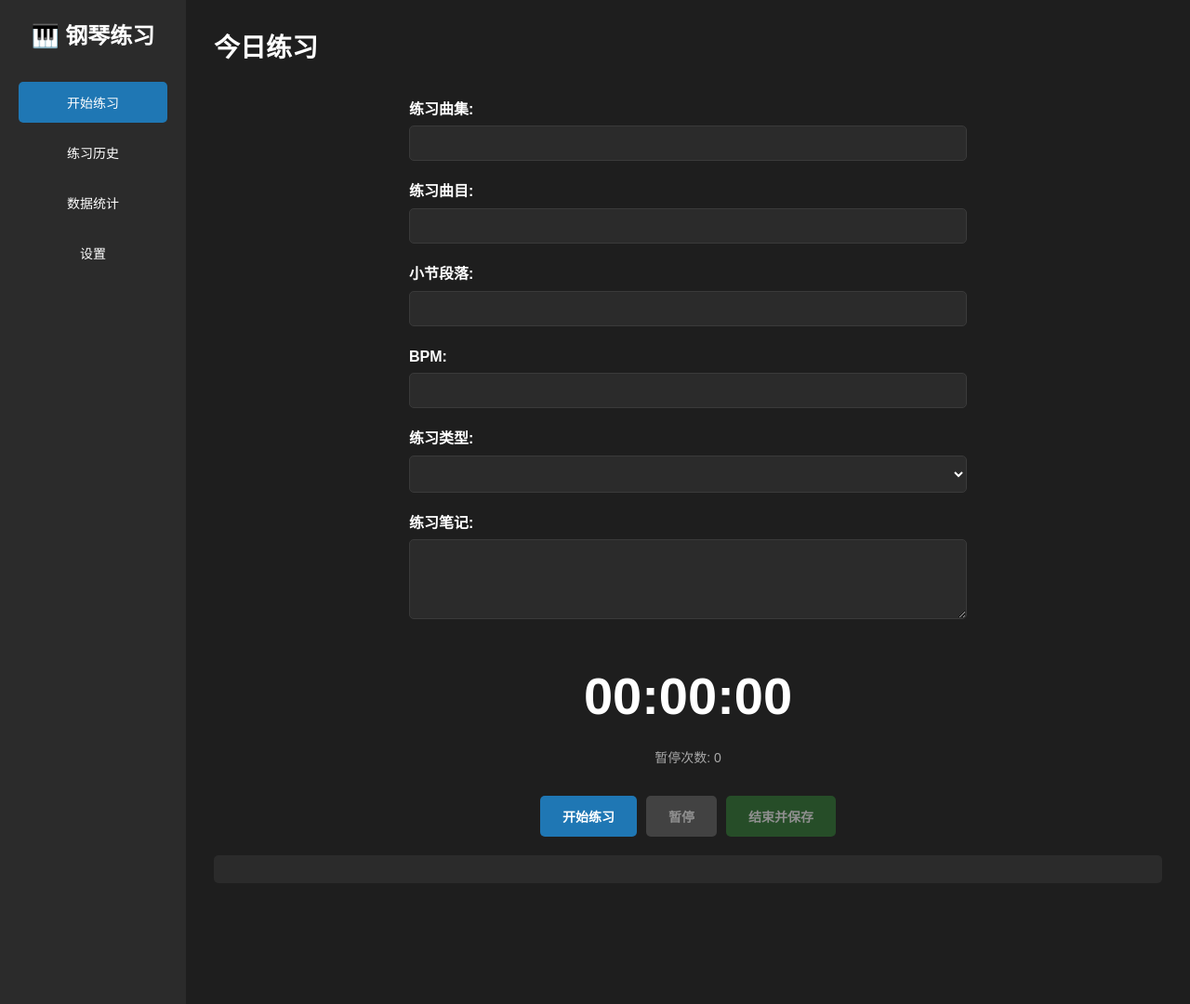
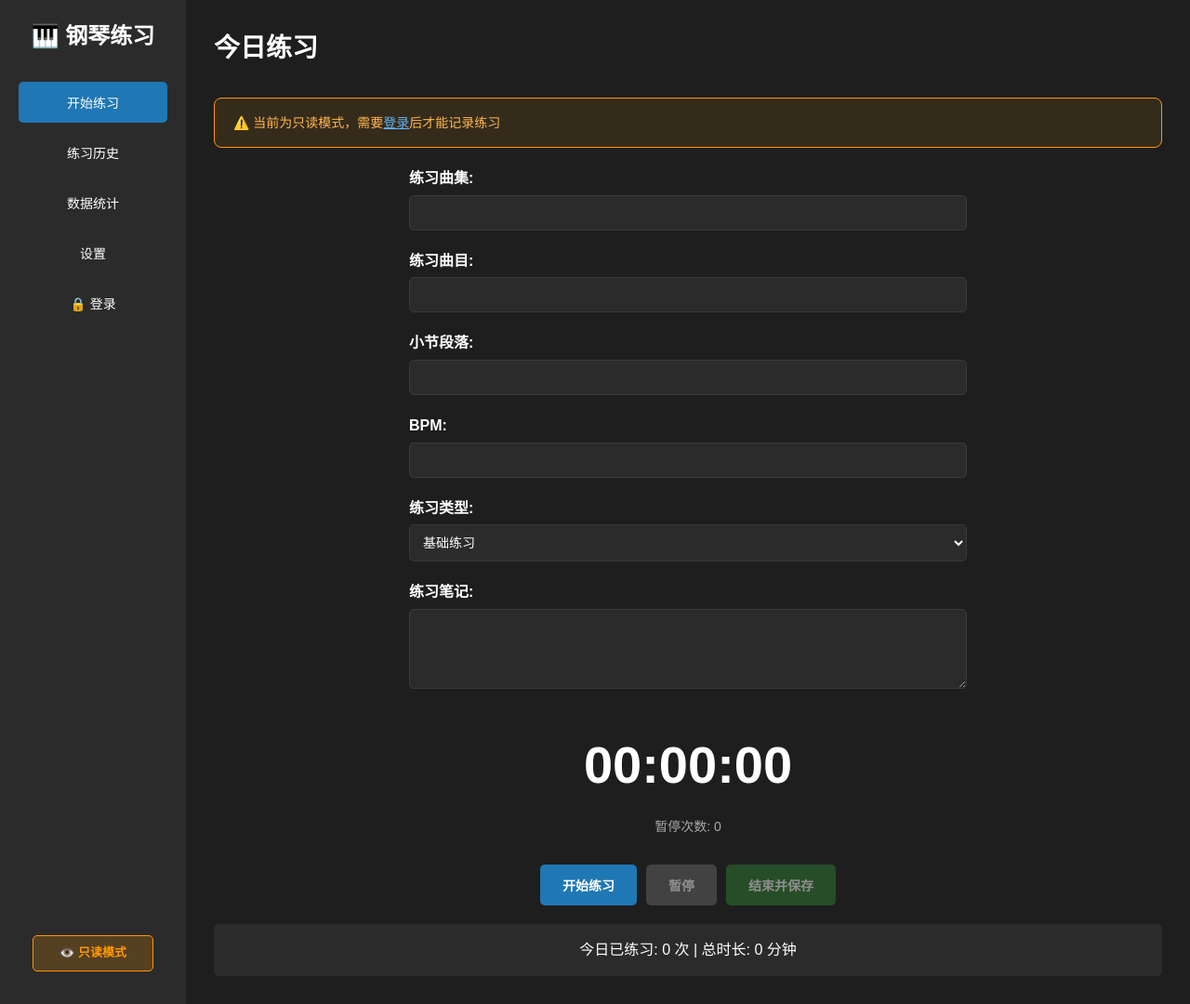
Before and after one commit to Tampastan/PianoPractice, a Flask app: page / in a window 1280 px wide. Shown: the whole page at 93% size. Run offline with Flask 3, Linux system fonts and the light colour scheme; data comes from the database, SQL or seed files in the repository; data that the repository does not hold is empty.

Commit message:
Update index.html

```diff
--- a/templates/index.html
+++ b/templates/index.html
@@ -8,7 +8,6 @@
 </head>
 <body>
     <div class="container">
-        <!-- 侧边栏 -->
         <aside class="sidebar">
             <div class="logo">
                 <h1>🎹 钢琴练习</h1>
@@ -18,14 +17,28 @@
                 <button class="nav-btn" data-page="history">练习历史</button>
                 <button class="nav-btn" data-page="stats">数据统计</button>
                 <button class="nav-btn" data-page="settings">设置</button>
+                <button class="nav-btn" data-page="login" id="login-nav-btn">
+                    <span id="login-status">🔒 登录</span>
+                </button>
             </nav>
+
+            <div id="auth-status" class="auth-status">
+                <div id="readonly-badge" class="status-badge readonly">
+                    👁️ 只读模式
+                </div>
+                <div id="admin-badge" class="status-badge admin" style="display: none;">
+                    ✅ 已登录
+                </div>
+            </div>
         </aside>
 
-        <!-- 主内容区 -->
         <main class="main-content">
-            <!-- 练习页面 -->
             <div id="practice-page" class="page active">
                 <h2 class="page-title">今日练习</h2>
+
+                <div id="readonly-notice" class="notice-box warning">
+                    ⚠️ 当前为只读模式，需要<a href="#" onclick="showPage('login'); return false;">登录</a>后才能记录练习
+                </div>
 
                 <div class="practice-form">
                     <div class="form-group">
@@ -71,7 +84,6 @@
                 <div id="today-stats" class="stats-summary"></div>
             </div>
 
-            <!-- 练习历史页面 -->
             <div id="history-page" class="page">
                 <h2 class="page-title">练习历史</h2>
 
@@ -93,7 +105,7 @@
                     </label>
                 </div>
 
-                <div class="action-buttons">
+                <div class="action-buttons admin-only">
                     <button class="btn btn-success" onclick="showAddRecordDialog()">➕ 新增记录</button>
                     <button class="btn btn-primary" onclick="editSelectedRecord()">✏️ 编辑选中</button>
                     <button class="btn btn-danger" onclick="deleteSelectedRecords()">🗑️ 删除选中</button>
@@ -103,7 +115,7 @@
                     <table id="history-table">
                         <thead>
                             <tr>
-                                <th><input type="checkbox" id="select-all"></th>
+                                <th class="admin-only"><input type="checkbox" id="select-all"></th>
                                 <th>日期</th>
                                 <th>开始</th>
                                 <th>结束</th>
@@ -122,7 +134,6 @@
                 </div>
             </div>
 
-            <!-- 数据统计页面 -->
             <div id="stats-page" class="page">
                 <h2 class="page-title">数据统计</h2>
 
@@ -152,33 +163,36 @@
                 </div>
             </div>
 
-            <!-- 设置页面 -->
             <div id="settings-page" class="page">
                 <h2 class="page-title">设置</h2>
+
+                <div id="settings-readonly-notice" class="notice-box warning admin-only-hide">
+                    ⚠️ 当前为只读模式，需要<a href="#" onclick="showPage('login'); return false;">登录</a>后才能修改设置
+                </div>
 
                 <div class="settings-container">
                     <div class="settings-section">
                         <h3>练习曲集</h3>
                         <div id="collections-editor" class="options-editor sortable-list"></div>
-                        <button class="btn btn-primary btn-sm" onclick="addOption('collections')">+ 新增</button>
+                        <button class="btn btn-primary btn-sm admin-only" onclick="addOption('collections')">+ 新增</button>
                     </div>
 
                     <div class="settings-section">
                         <h3>练习曲目</h3>
                         <div id="pieces-editor" class="options-editor sortable-list"></div>
-                        <button class="btn btn-primary btn-sm" onclick="addOption('pieces')">+ 新增</button>
+                        <button class="btn btn-primary btn-sm admin-only" onclick="addOption('pieces')">+ 新增</button>
                     </div>
 
                     <div class="settings-section">
                         <h3>小节段落</h3>
                         <div id="sections-editor" class="options-editor sortable-list"></div>
-                        <button class="btn btn-primary btn-sm" onclick="addOption('sections')">+ 新增</button>
+                        <button class="btn btn-primary btn-sm admin-only" onclick="addOption('sections')">+ 新增</button>
                     </div>
 
                     <div class="settings-section">
                         <h3>练习类型</h3>
                         <div id="practice-types-editor" class="options-editor sortable-list"></div>
-                        <button class="btn btn-primary btn-sm" onclick="addOption('practice_types')">+ 新增</button>
+                        <button class="btn btn-primary btn-sm admin-only" onclick="addOption('practice_types')">+ 新增</button>
                     </div>
 
                     <div class="settings-section full-width">
@@ -189,7 +203,7 @@
                                 <p class="description">将所有练习记录导出为备份文件</p>
                                 <button class="btn btn-success" onclick="exportData()">导出数据</button>
                             </div>
-                            <div class="management-item">
+                            <div class="management-item admin-only">
                                 <p>📥 <strong>导入数据</strong></p>
                                 <p class="description">从备份文件导入数据（会覆盖现有数据）</p>
                                 <input type="file" id="import-file" accept=".db" style="display: none;">
@@ -199,10 +213,48 @@
                     </div>
                 </div>
             </div>
+
+            <div id="login-page" class="page">
+                <div class="login-container">
+                    <h2 class="page-title">🔐 管理员登录</h2>
+
+                    <div id="login-form-container">
+                        <div class="login-box">
+                            <p class="login-description">
+                                当前为只读模式，登录后可以：
+                            </p>
+                            <ul class="login-features">
+                                <li>✅ 记录练习数据</li>
+                                <li>✅ 编辑和删除记录</li>
+                                <li>✅ 修改设置选项</li>
+                                <li>✅ 导入数据</li>
+                            </ul>
+
+                            <form id="login-form">
+                                <div class="form-group">
+                                    <label>请输入密码:</label>
+                                    <input type="password" id="password-input" class="login-password"
+                                           placeholder="请输入密码" required autofocus>
+                                </div>
+                                <button type="submit" class="btn btn-primary btn-block">登录</button>
+                            </form>
+
+                            <div id="login-error" class="error-message" style="display: none;"></div>
+                        </div>
+                    </div>
+
+                    <div id="logged-in-container" style="display: none;">
+                        <div class="login-box success">
+                            <h3>✅ 已登录</h3>
+                            <p>您当前拥有完整的管理权限</p>
+                            <button class="btn btn-danger" onclick="handleLogout()">退出登录</button>
+                        </div>
+                    </div>
+                </div>
+            </div>
         </main>
     </div>
 
-    <!-- 编辑记录对话框 -->
     <div id="record-dialog" class="modal">
         <div class="modal-content">
             <span class="close" onclick="closeRecordDialog()">&times;</span>
```
